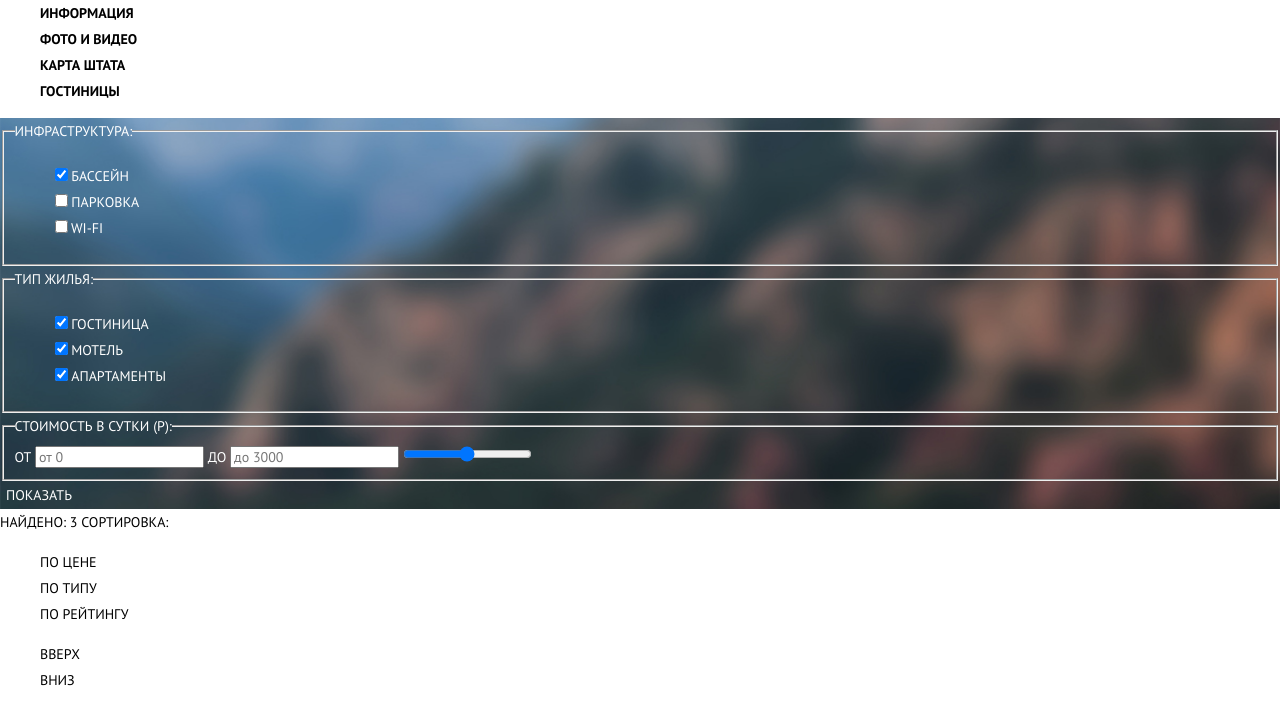
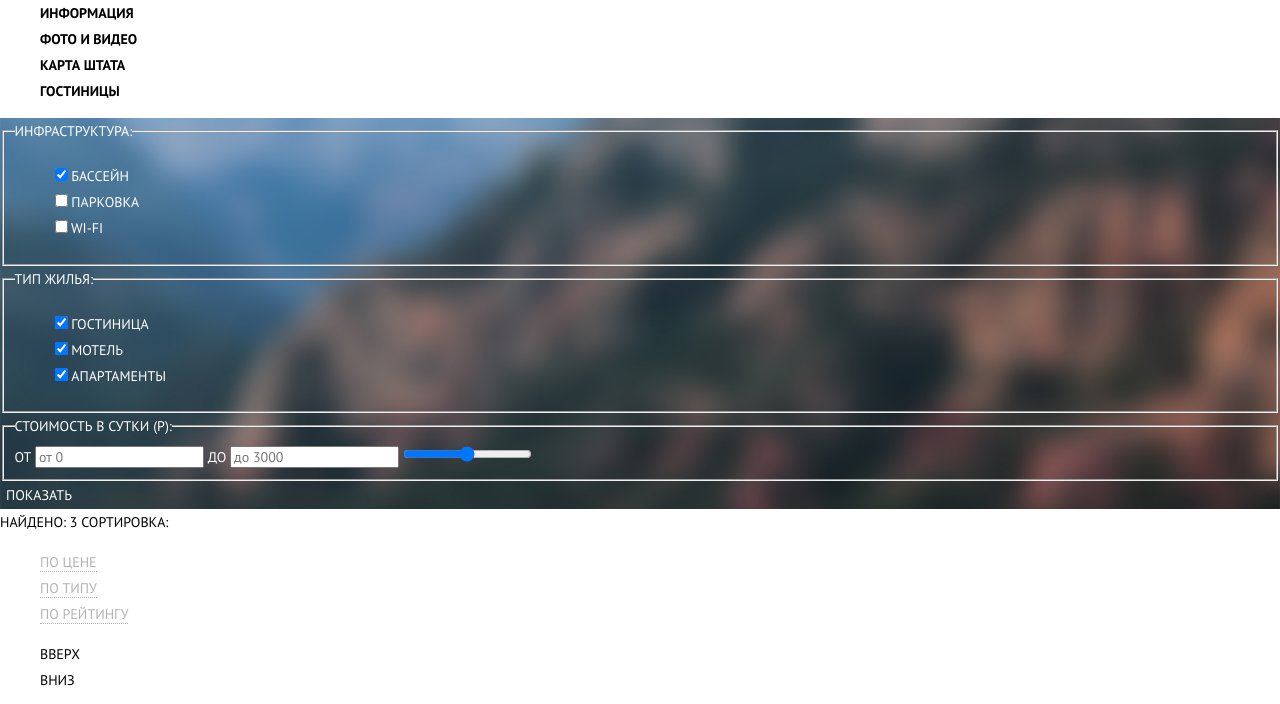
Before and after one commit to ewudes/sedona, a plain HTML site: page catalog.html in a window 1280 px wide. Shown: the part 94-798 px from the top of the page. Drawn offline with Linux system fonts and the light colour scheme.

Commit message:
modified sort link

```diff
--- a/catalog.html
+++ b/catalog.html
@@ -85,13 +85,13 @@
         <span>Сортировка:</span>
         <ul class="sort-list">
           <li>
-            <a href="">По цене</a>
+            <a href="" class="sort-link">По цене</a>
           </li>
           <li>
-            <a href="">По типу</a>
+            <a href="" class="sort-link">По типу</a>
           </li>
           <li>
-            <a href="">По рейтингу</a>
+            <a href="" class="sort-link">По рейтингу</a>
           </li>
         </ul>
         <ul class="scroll-list">
--- a/css/style.css
+++ b/css/style.css
@@ -22,7 +22,6 @@ body {
 
 .nav a,
 .title a,
-.sort-list a,
 .scroll-list a {
   text-decoration: none;
   color: #000000;
@@ -206,3 +205,18 @@ img {
   background-color: #f2f2f2;
   color: #666666;
 }
+
+.sort-link {
+  color: rgba(0, 0, 0, 0.3);
+  text-decoration: none;
+  border-bottom: 1px dotted;
+}
+
+.sort-link:hover {
+  color: #81b3d2;
+}
+
+.sort-link:active {
+  color: #000000;
+  border: none;
+}
```
